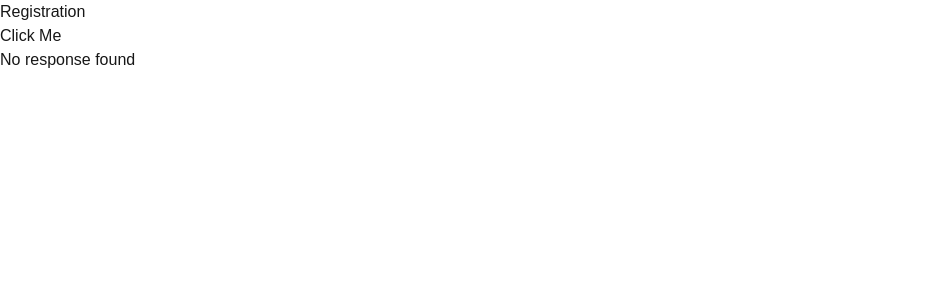
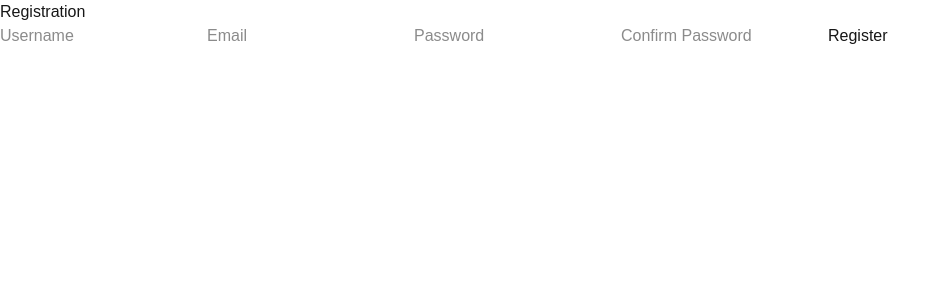
Before and after one commit to atticus-ezis/resume_builder_v2_frontend, a Next.js app: page /account/register in a window 1280 px wide. Shown: the top 300 px of the page, without its empty margins (0-951 px from the left). Built offline with nearby package versions, Linux system fonts and the light colour scheme; no server answers.

Commit message:
functional login page

```diff
--- a/app/account/register/page.tsx
+++ b/app/account/register/page.tsx
@@ -2,43 +2,103 @@
 
 import { useEffect, useState } from "react";
 
+type FormData = {
+  username: string;
+  email: string;
+  password1: string;
+  password2: string;
+};
+
 export default function Registration() {
-  const [response, setResponse] = useState(null);
-  const [error, setError] = useState(null);
+  const [response, setResponse] = useState<any>(null);
+  const [error, setError] = useState<any>(null);
+  const [formData, setFormData] = useState<FormData>({
+    username: "",
+    email: "",
+    password1: "",
+    password2: "",
+  });
 
   const register_endpoint = process.env.NEXT_PUBLIC_API_BASE_URL + "api/accounts/registration/";
-  console.log("This is the endpoint: " + register_endpoint);
 
   async function registerUser() {
+    setError(null);
+    setResponse(null);
+    console.log("endpoint used:", register_endpoint);
+
+    try {
       const response = await fetch(register_endpoint, {
         method: "POST",
         headers: {
           "Content-Type": "application/json",
         },
-      body: JSON.stringify({
-        username: "",
-        email: "test@gmail.com",
-        password1: "skippy123",
-        password2: "skippy123",
-      }),
+        body: JSON.stringify(formData),
       });
+
       if (!response.ok) {
-      const errorData = await response.json();
-      console.log("This is the error: " + errorData);
+        const errorData = await response.json(); // { "username": [ "This field is required." ] }
+        console.log("This is the error:", errorData);
         setError(errorData);
       } else {
         const data = await response.json();
-      console.log("This is the data: " + data);
+        console.log("!!!! Success:This is the data:", data);
         setResponse(data);
       }
+    } catch (err) {
+      console.error("Registration error:", err);
+      setError({ detail: "Network error or invalid response" });
     }
+  }
+
+  const FieldError = ({ error }: { error?: Array<any> }) => {
+    if (!error?.length) return null;
+    return <div style={{ color: "red" }}>{error.map((error: any) => error).join(", ")}</div>;
+  };
+
+  const handleChange = (e: React.ChangeEvent<HTMLInputElement>) => {
+    setFormData({ ...formData, [e.target.name]: e.target.value });
+  };
 
   return (
     <div>
       <div>Registration</div>
-      <button onClick={registerUser}>Click Me</button>
-      {error && <div>Error found: {error}</div>}
-      {response ? <div>Response found: {response}</div> : <div>No response found</div>}
+      {/* Registration form */}
+      <FieldError error={error?.non_field_errors} />
+      <form
+        onSubmit={(e) => {
+          e.preventDefault();
+          registerUser();
+        }}
+      >
+        <input type="text" name="username" value={formData.username} onChange={handleChange} placeholder="Username" />
+        <FieldError error={error?.username} />
+        <input type="email" name="email" value={formData.email} onChange={handleChange} placeholder="Email" />
+        <FieldError error={error?.email} />
+        <input
+          type="password"
+          name="password1"
+          value={formData.password1}
+          onChange={handleChange}
+          placeholder="Password"
+        />
+        <FieldError error={error?.password1} />
+        <input
+          type="password"
+          name="password2"
+          value={formData.password2}
+          onChange={handleChange}
+          placeholder="Confirm Password"
+        />
+        <FieldError error={error?.password2} />
+        <button type="submit">Register</button>
+      </form>
+      {error && error.detail && <div style={{ color: "red" }}>Error: {error.detail}</div>}
+      {response && (
+        <div>
+          <h1>Response Data</h1>
+          <p>{JSON.stringify(response)}</p>
+        </div>
+      )}
     </div>
   );
 }
```
Lines whose indentation alone changed are shown as unchanged.
